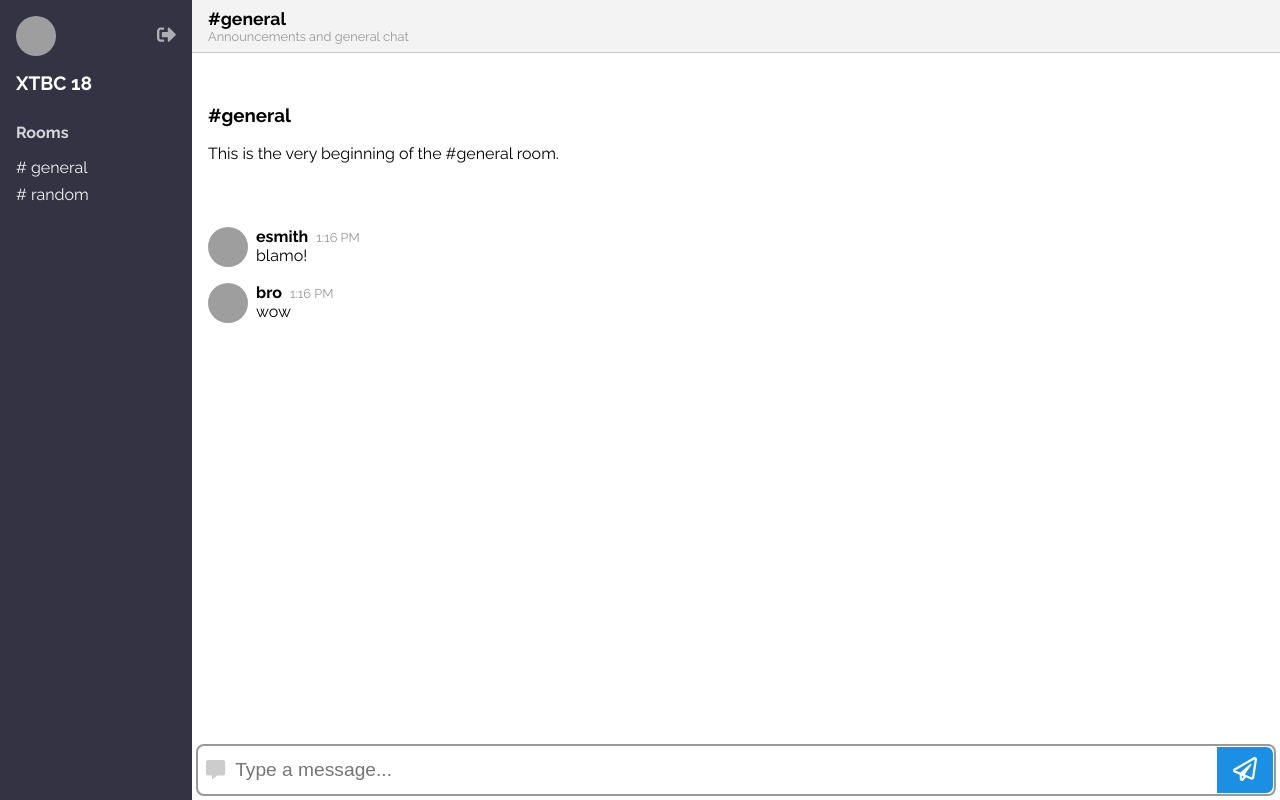
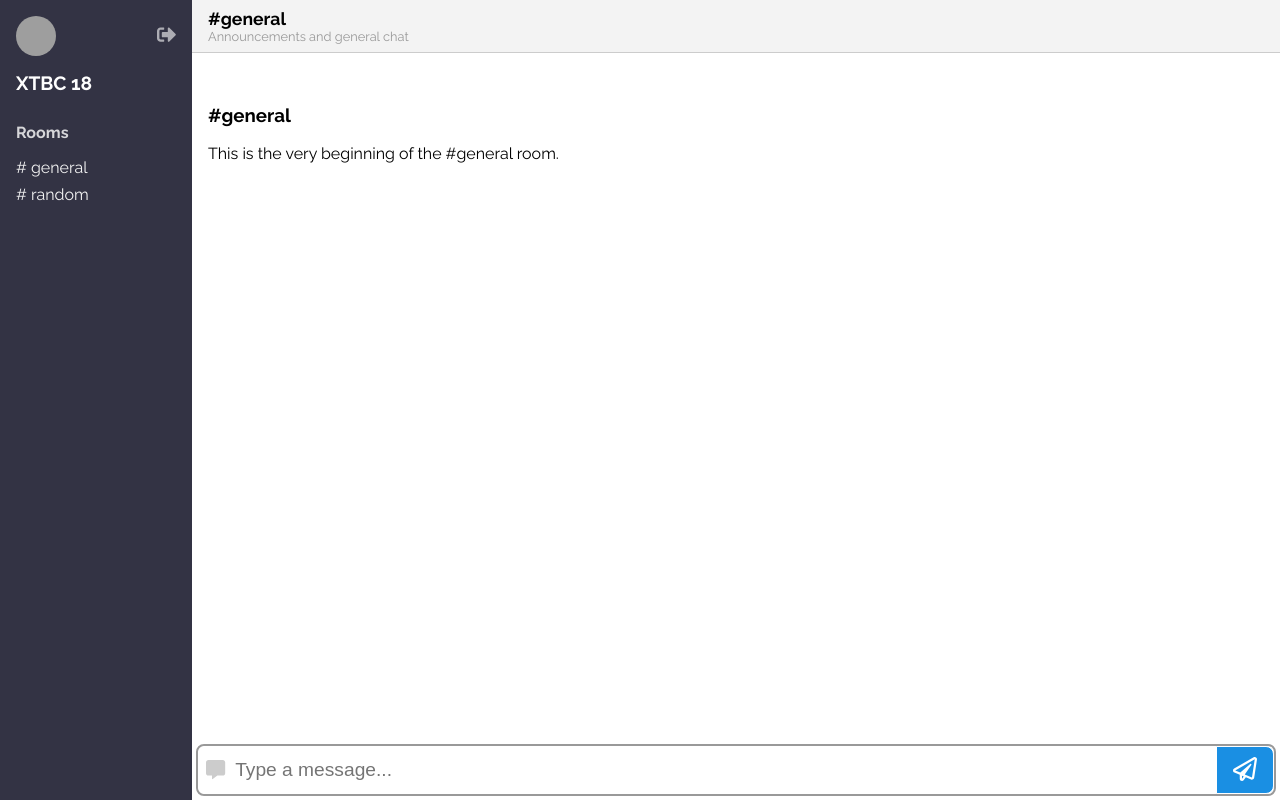
Before and after one commit to Smith2106/Chatagonia, a React (Create React App) app: page / in a window 1280 px wide. Built offline with nearby package versions, Linux system fonts and the light colour scheme; grey boxes are pictures that could not be loaded.

Commit message:
Remove hard coded messages from chat

```diff
--- a/src/Chat.js
+++ b/src/Chat.js
@@ -9,26 +9,7 @@ class Chat extends Component {
         super(props);
 
         this.state = {
-            messages: [
-                {
-                    id: 1,
-                    user: {
-                        uid: 123,
-                        displayName: 'esmith',
-                        email: 'elijahs2106@gmail.com',
-                    },
-                    body: 'blamo!'
-                },
-                {
-                    id: 2,
-                    user: {
-                        uid: 12444,
-                        displayName: 'bro',
-                        email: 'how@gmail.com',
-                    },
-                    body: 'wow',
-                }
-            ],
+            messages: [],
         };
     }
 
```
